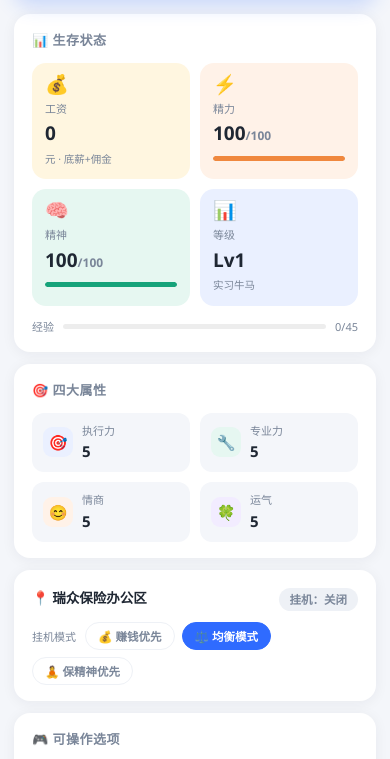
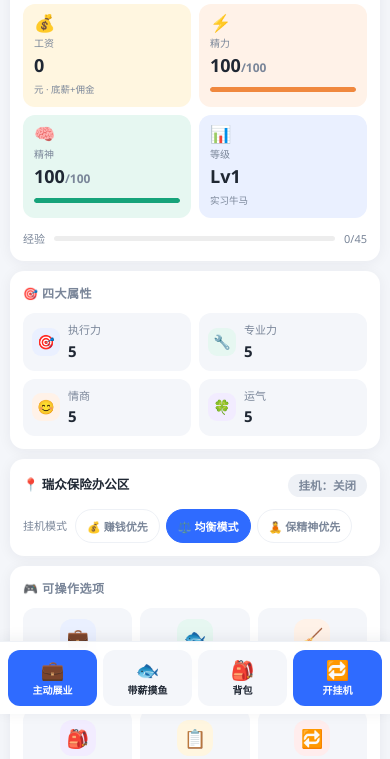
Before and after one commit to elangzhiya/ruizhong-niuima-game, a plain HTML site: page index.html in a window 390 px wide. Shown: the part 130-889 px from the top of the page. Drawn offline with Linux system fonts and the light colour scheme.

Commit message:
移动端适配：底部快捷栏、弹窗底部弹出、安全区、触摸目标放大

```diff
--- a/index.html
+++ b/index.html
@@ -2,7 +2,10 @@
 <html lang="zh-CN">
 <head>
 <meta charset="UTF-8">
-<meta name="viewport" content="width=device-width, initial-scale=1.0">
+<meta name="viewport" content="width=device-width, initial-scale=1.0, maximum-scale=1.0, user-scalable=no, viewport-fit=cover">
+<meta name="theme-color" content="#2f6bff">
+<meta name="apple-mobile-web-app-capable" content="yes">
+<meta name="apple-mobile-web-app-status-bar-style" content="default">
 <title>重生之我在瑞众保险当牛马</title>
 <style>
 :root{
@@ -137,10 +140,116 @@ body{
 .btn-mini{border:0;background:var(--red-l);color:var(--red);border-radius:8px;
   padding:5px 12px;font-size:11px;cursor:pointer;font-weight:700;font-family:inherit}
 
-@media(max-width:560px){
-  .res-grid,.attr-grid{grid-template-columns:repeat(2,1fr)}
-  .act-grid{grid-template-columns:repeat(2,1fr)}
-  .hero h1{font-size:18px}
+/* bottom action bar (mobile only) */
+.bottom-bar{display:none}
+
+/* 触摸友好：全局点击高亮与点击延迟 */
+*{ -webkit-tap-highlight-color:transparent; }
+button{ touch-action:manipulation; }
+
+@media(max-width:640px){
+  body{
+    padding:10px 10px calc(84px + env(safe-area-inset-bottom));
+    -webkit-text-size-adjust:100%;
+  }
+  .wrap{max-width:100%}
+
+  /* hero */
+  .hero{border-radius:14px;padding:15px 16px 14px;margin-bottom:10px;
+    padding-top:calc(15px + env(safe-area-inset-top))}
+  .hero h1{font-size:17px;line-height:1.3;padding-right:96px}
+  .hero p{font-size:11px;line-height:1.45;margin-top:5px}
+  .hero .tag{font-size:9px;right:10px;top:calc(12px + env(safe-area-inset-top));padding:3px 7px}
+
+  /* cards */
+  .card{border-radius:14px;padding:13px 13px;margin-bottom:10px}
+  .card h2{font-size:12px;margin-bottom:10px}
+
+  /* resource grid: 2x2 */
+  .res-grid{grid-template-columns:repeat(2,1fr);gap:8px}
+  .res{padding:10px 11px;border-radius:12px}
+  .res .ico{font-size:17px}
+  .res .lbl{font-size:10px;margin:4px 0 0}
+  .res .val{font-size:18px}
+  .res .sub{font-size:9.5px}
+
+  /* attrs: 2x2 */
+  .attr-grid{grid-template-columns:repeat(2,1fr);gap:8px}
+  .attr{padding:8px 9px;gap:8px}
+  .attr .ai{width:28px;height:28px;font-size:14px}
+
+  /* scene */
+  .scene .place{font-size:12.5px}
+  .mode-row{gap:6px}
+  .mode{font-size:11px;padding:7px 11px;min-height:34px}
+
+  /* action grid: 3x2, larger touch targets */
+  .act-grid{grid-template-columns:repeat(3,1fr);gap:8px}
+  .act{padding:11px 4px;border-radius:12px;min-height:74px}
+  .act .bi{width:36px;height:36px;font-size:18px;margin-bottom:5px}
+  .act .at{font-size:11.5px}
+  .act .ad{font-size:9px;line-height:1.3}
+
+  /* log */
+  .logbox{max-height:210px}
+  .logline{font-size:12px;padding:7px 9px}
+
+  /* modal -> bottom sheet */
+  .mask{padding:0;align-items:flex-end}
+  .modal{
+    max-width:100%;width:100%;max-height:88vh;
+    border-radius:20px 20px 0 0;
+    padding:20px 18px calc(20px + env(safe-area-inset-bottom));
+    animation:sheetUp .22s ease-out;
+  }
+  @keyframes sheetUp{from{transform:translateY(24px);opacity:.6}to{transform:translateY(0);opacity:1}}
+  .modal h3{font-size:17px}
+  .modal .mtext{font-size:13px;padding:12px}
+  /* bigger option buttons for thumb */
+  .opt{padding:14px;border-radius:13px;min-height:54px}
+  .opt .ot{font-size:14px}
+  .opt .od{font-size:12px}
+  /* tabs allow horizontal scroll on narrow screens */
+  .tabs{flex-wrap:nowrap;overflow-x:auto;-webkit-overflow-scrolling:touch;padding-bottom:4px}
+  .tab{white-space:nowrap;padding:8px 12px;min-height:36px;font-size:12px}
+  .close{width:32px;height:32px}
+  .list-item{padding:11px 12px}
+  .ending-card{padding:14px}
+
+  /* bottom bar visible */
+  .bottom-bar{
+    display:grid;
+    grid-template-columns:repeat(4,1fr);
+    gap:6px;
+    position:fixed;left:0;right:0;bottom:0;z-index:40;
+    padding:8px 8px calc(8px + env(safe-area-inset-bottom));
+    background:rgba(255,255,255,.96);
+    backdrop-filter:blur(10px);-webkit-backdrop-filter:blur(10px);
+    border-top:1px solid var(--line);
+    box-shadow:0 -2px 14px rgba(31,39,51,.07);
+  }
+  .bb{
+    border:0;background:var(--bg);border-radius:12px;
+    padding:7px 2px 6px;min-height:56px;cursor:pointer;
+    display:flex;flex-direction:column;align-items:center;justify-content:center;gap:2px;
+    font-family:inherit;color:var(--ink);
+  }
+  .bb .bbi{font-size:19px;line-height:1}
+  .bb .bbt{font-size:10px;font-weight:700;white-space:nowrap}
+  .bb:active{transform:scale(.94)}
+  .bb.primary{background:var(--blue);color:#fff}
+  .bb:disabled{opacity:.45}
+  .foot{display:none}
+}
+
+/* very small screens */
+@media(max-width:360px){
+  .hero h1{font-size:15.5px}
+  .res .val{font-size:16px}
+  .act .bi{width:32px;height:32px;font-size:16px}
+  .act{padding:9px 3px;min-height:68px}
+  .bb .bbi{font-size:17px}
+  .bb .bbt{font-size:9px}
 }
 </style>
 </head>
@@ -231,6 +340,14 @@ body{
   </div>
 
   <div class="foot">纯文字放置小游戏 · 进度自动保存在本机浏览器 · 无氪金无广告</div>
+</div>
+
+<!-- bottom quick bar (mobile) -->
+<div class="bottom-bar">
+  <button class="bb primary" id="bb-work"><span class="bbi">💼</span><span class="bbt">主动展业</span></button>
+  <button class="bb" id="bb-moyu"><span class="bbi">🐟</span><span class="bbt">带薪摸鱼</span></button>
+  <button class="bb" id="bb-bag"><span class="bbi">🎒</span><span class="bbt">背包</span></button>
+  <button class="bb" id="bb-idle"><span class="bbi">🔁</span><span class="bbt" id="bb-idle-t">开挂机</span></button>
 </div>
 
 <!-- event modal -->
@@ -861,6 +978,13 @@ function render(){
   pill.className='idle-pill '+(S.idle?'idle-on':'idle-off');
   document.querySelectorAll('.mode').forEach(b=>b.classList.toggle('active',b.dataset.mode===S.mode));
   document.getElementById('a-work').disabled=S.energy<20;
+  // bottom bar sync
+  const bbWork=document.getElementById('bb-work');
+  if(bbWork)bbWork.disabled=S.energy<20;
+  const bbIdleT=document.getElementById('bb-idle-t');
+  if(bbIdleT)bbIdleT.textContent=S.idle?'停挂机':'开挂机';
+  const bbIdle=document.getElementById('bb-idle');
+  if(bbIdle)bbIdle.classList.toggle('primary',!S.idle);
   const lb=document.getElementById('logbox');
   lb.innerHTML=S.log.slice(0,20).map(l=>`<div class="logline ${l.c}"><span class="t">${l.t}</span>${l.m}</div>`).join('');
 }
@@ -872,6 +996,11 @@ document.getElementById('a-tidy').onclick=actTidy;
 document.getElementById('a-idle').onclick=toggleIdle;
 document.getElementById('a-bag').onclick=()=>openPanel('bag');
 document.getElementById('a-task').onclick=()=>openPanel('ach');
+// bottom bar bindings
+document.getElementById('bb-work').onclick=actWork;
+document.getElementById('bb-moyu').onclick=actMoyu;
+document.getElementById('bb-bag').onclick=()=>openPanel('bag');
+document.getElementById('bb-idle').onclick=toggleIdle;
 document.querySelectorAll('.mode').forEach(b=>b.onclick=()=>{
   S.mode=b.dataset.mode;log('⚙️ 挂机模式已切换为：'+b.textContent.trim(),'');save();render();
 });
```
